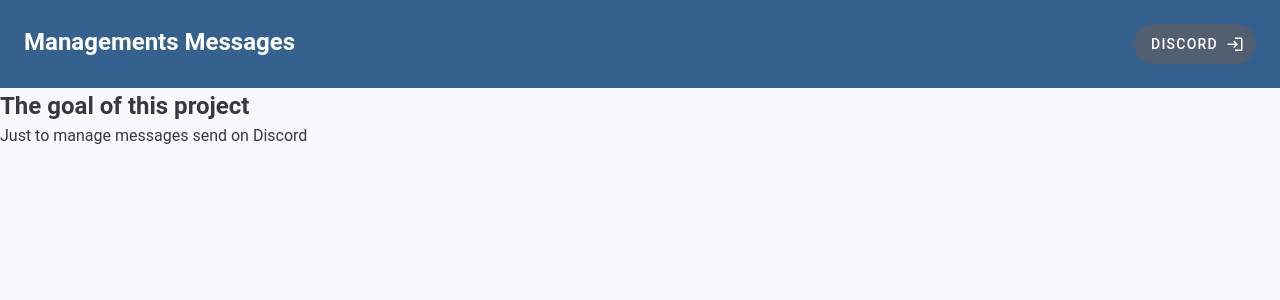
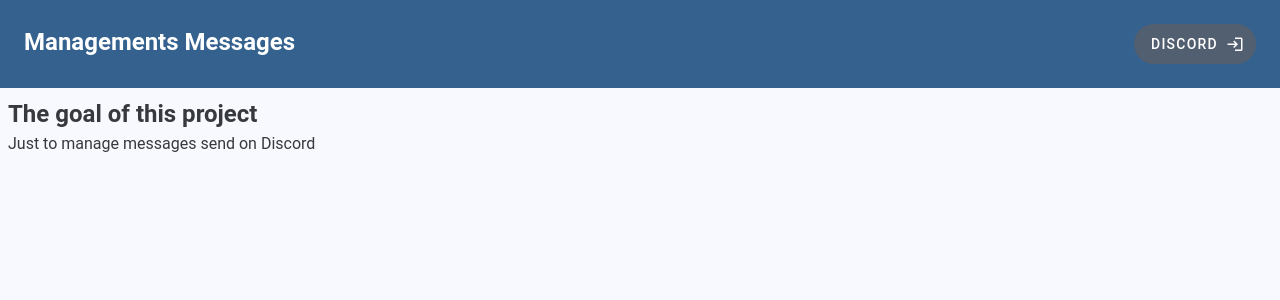
Before and after one commit to michellao/nuxt-app, a Nuxt app: page / in a window 1280 px wide. Shown: the top 300 px of the page. Built offline with nearby package versions, Linux system fonts and the light colour scheme; no server answers.

Commit message:
Set margin when logout

```diff
--- a/pages/index.vue
+++ b/pages/index.vue
@@ -6,11 +6,14 @@ const isAuthenticate = await useFetch('/api/users/@me');
     <div v-if="isAuthenticate.data.value !== null">
         <ListingGuilds/>
     </div>
-    <div v-else>
+    <div v-else class="main">
         <h2>The goal of this project</h2>
         <p>Just to manage messages send on Discord</p>
     </div>
 </template>
 
 <style>
+.main {
+    margin: 8px;
+}
 </style>
```
